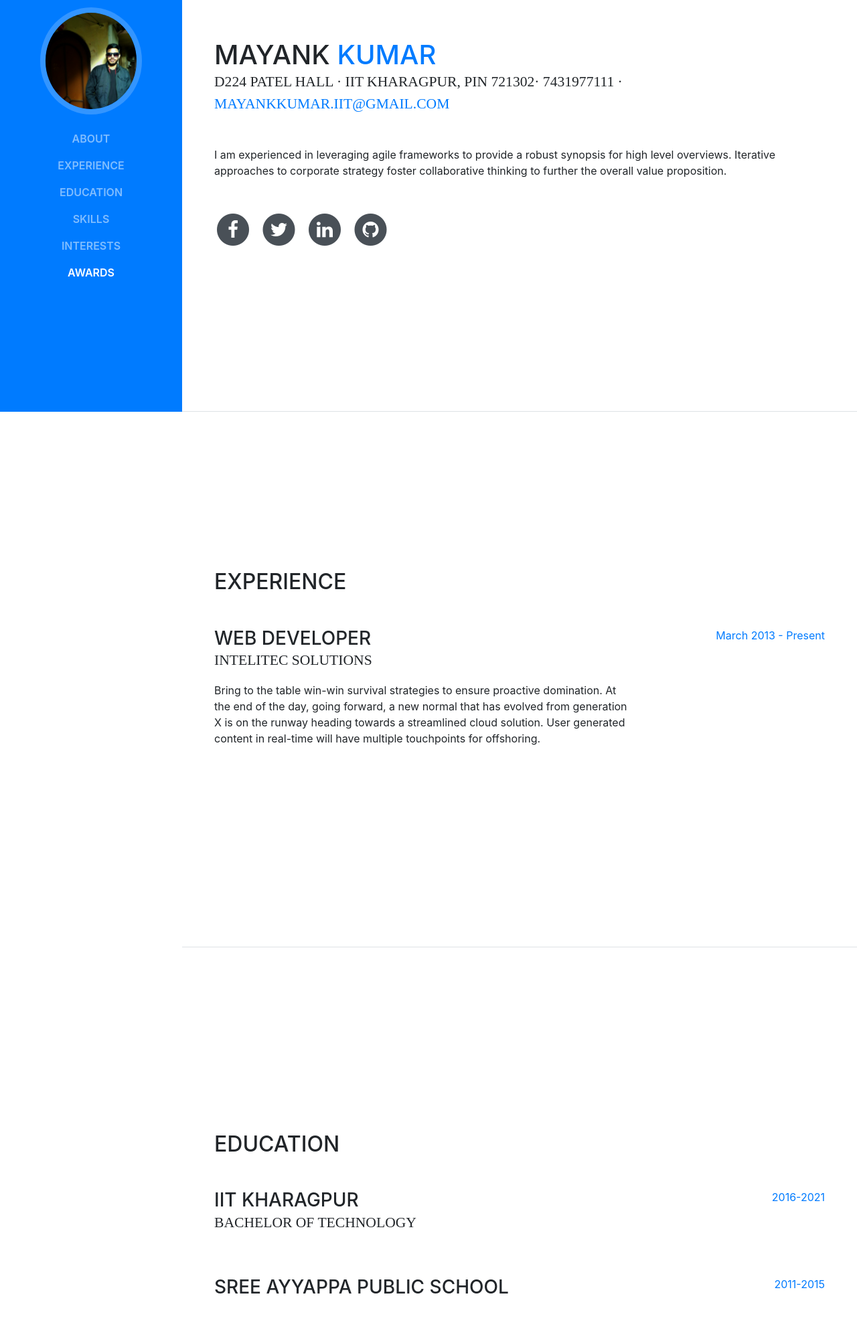
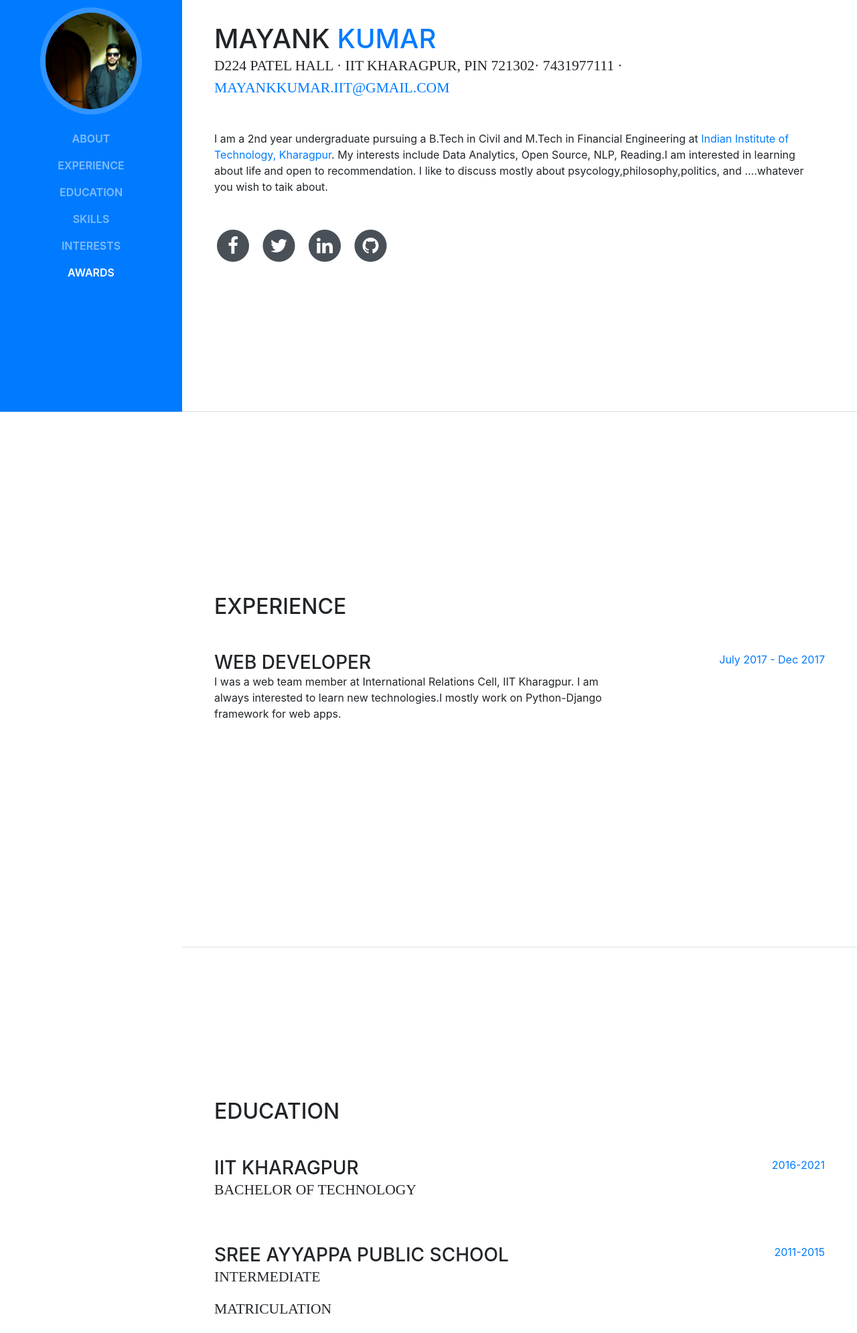
Before and after one commit to mayankkumar123/mayankkumar123.github.io, a website with bundled scripts: page index.html in a window 1280 px wide. Shown: the part 185-2176 px from the top of the page at 67% size. Built offline with nearby package versions, Linux system fonts and the light colour scheme; a web font is replaced by a local one.

Commit message:
Initial_changes

```diff
--- a/index.html
+++ b/index.html
@@ -8,8 +8,8 @@
     <meta name="description" content="">
     <meta name="author" content="">
 
-    <title>Resume - Start Bootstrap Theme</title>
-
+    <title>Mayank Kumar</title>
+    <link rel="shortcut icon" href="https://encrypted-tbn0.gstatic.com/images?q=tbn:ANd9GcS93_zsTkCObKNyOHU-hU-w_wCZ27Mloe-7EeJ1PpJ5GgqJkSfC8Q" />
     <!-- Bootstrap core CSS -->
     <link href="vendor/bootstrap/css/bootstrap.min.css" rel="stylesheet">
 
@@ -71,10 +71,10 @@
           <div class="subheading mb-5">D224 Patel Hall · IIT Kharagpur, pin 721302· 7431977111 ·
             <a href="mayankkumar.iit@gmail.com">mayankkumar.iit@gmail.com</a>
           </div>
-          <p class="mb-5">I am experienced in leveraging agile frameworks to provide a robust synopsis for high level overviews. Iterative approaches to corporate strategy foster collaborative thinking to further the overall value proposition.</p>
+          <p class="mb-5">I am a 2nd year undergraduate pursuing a B.Tech in Civil and M.Tech in Financial Engineering at<a href="www.iitkgp.ac.in"> Indian Institute of Technology, Kharagpur</a>. My interests include Data Analytics, Open Source, NLP, Reading.I am interested in learning about life and open to recommendation. I like to discuss mostly about psycology,philosophy,politics, and ....whatever you wish to taik about.</p>
           <ul class="list-inline list-social-icons mb-0">
             <li class="list-inline-item">
-              <a href="#">
+              <a href="https://www.facebook.com/profile.php?id=100012631775092">
                 <span class="fa-stack fa-lg">
                   <i class="fa fa-circle fa-stack-2x"></i>
                   <i class="fa fa-facebook fa-stack-1x fa-inverse"></i>
@@ -98,7 +98,7 @@
               </a>
             </li>
             <li class="list-inline-item">
-              <a href="#">
+              <a href="https://github.com/mayankkumar123">
                 <span class="fa-stack fa-lg">
                   <i class="fa fa-circle fa-stack-2x"></i>
                   <i class="fa fa-github fa-stack-1x fa-inverse"></i>
@@ -116,11 +116,11 @@
           <div class="resume-item d-flex flex-column flex-md-row mb-5">
             <div class="resume-content mr-auto">
               <h3 class="mb-0">Web Developer</h3>
-              <div class="subheading mb-3">Intelitec Solutions</div>
-              <p>Bring to the table win-win survival strategies to ensure proactive domination. At the end of the day, going forward, a new normal that has evolved from generation X is on the runway heading towards a streamlined cloud solution. User generated content in real-time will have multiple touchpoints for offshoring.</p>
+              <!-- <div class="subheading mb-3">Intelitec Solutions</div> -->
+              <p>I was a web team member at International Relations Cell, IIT Kharagpur. I am always interested to learn new technologies.I mostly work on Python-Django framework for web apps.</p>
             </div>
             <div class="resume-date text-md-right">
-              <span class="text-primary">March 2013 - Present</span>
+              <span class="text-primary">July 2017 - Dec 2017</span>
             </div>
           </div>
 
@@ -180,8 +180,9 @@
           <div class="resume-item d-flex flex-column flex-md-row">
             <div class="resume-content mr-auto">
               <h3 class="mb-0">Sree Ayyappa Public School</h3>
-              <!-- <div class="subheading mb-3">Technology Magnet Program</div>
-              <p>GPA: 3.56</p> -->
+              <div class="subheading mb-3">Intermediate</div>
+              <div class="subheading mb-3">Matriculation</div>
+              <!-- <p>GPA: 3.56</p>  -->
             </div>
             <div class="resume-date text-md-right">
               <span class="text-primary">2011-2015</span>
```
